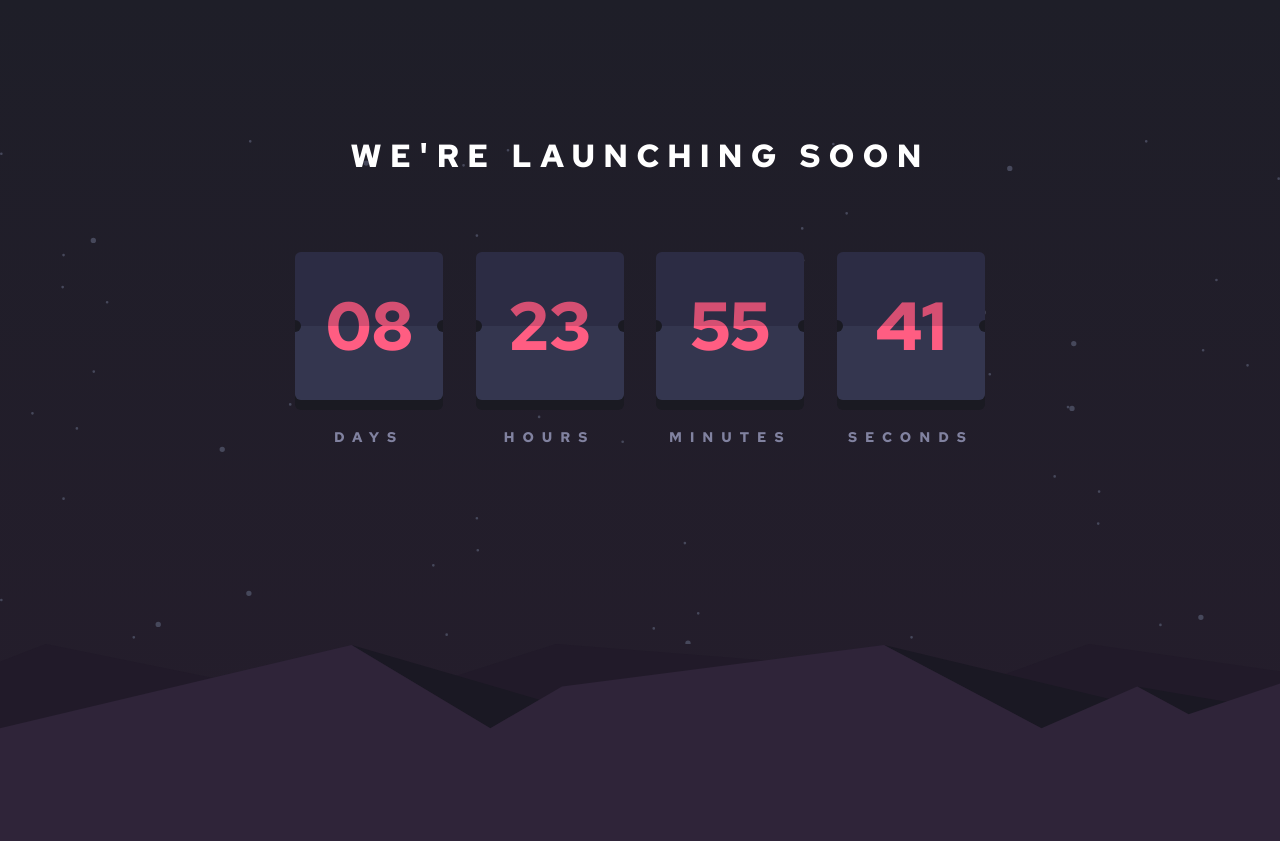
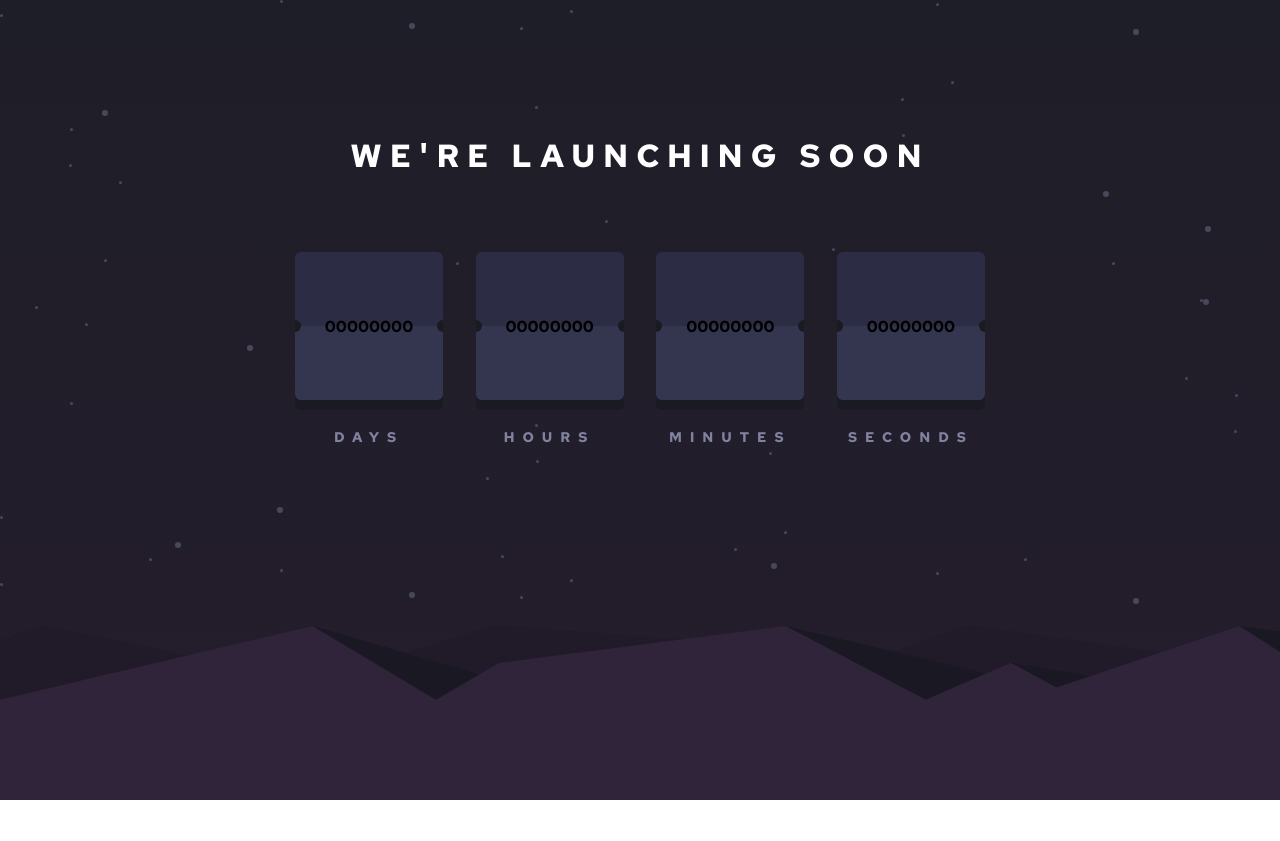
Before and after one commit to tyradire/launch-countdown-timer, a plain HTML site: page index.html in a window 1280 px wide. After the commit the page ends 800 px from the top, so only its background shows below. Drawn offline with Linux system fonts and the light colour scheme.

Commit message:
fix background

```diff
--- a/index.html
+++ b/index.html
@@ -15,41 +15,73 @@
   <div class="main">
     <h1 class="title">We're launching soon</h1>
     <div class="timer">
+
       <div class="timer__container">
         <div class="timer__cell">
-          <div class="timer__point"></div>
-          <p class="timer__number timer__days">08</p>
+          <div class="timer__point timer__point-left"></div>
+          <span class="timer__top">00</span>
+          <span class="timer__top-back">
+            <span>00</span>
+          </span>
+          <span class="timer__bottom">00</span>
+          <span class="timer__bottom-back">
+            <span>00</span>
+          </span>
           <div class="timer__point timer__point-right"></div>
         </div>
         <p class="timer__unit">Days</p>
       </div>
+
       <div class="timer__container">
         <div class="timer__cell">
-          <div class="timer__point"></div>
-          <p class="timer__number timer__hours">23</p>
+          <div class="timer__point timer__point-left"></div>
+          <span class="timer__top">00</span>
+          <span class="timer__top-back">
+            <span>00</span>
+          </span>
+          <span class="timer__bottom">00</span>
+          <span class="timer__bottom-back">
+            <span>00</span>
+          </span>
           <div class="timer__point timer__point-right"></div>
         </div>
         <p class="timer__unit">Hours</p>
       </div>
+
       <div class="timer__container">
         <div class="timer__cell">
-          <div class="timer__point"></div>
-          <p class="timer__number timer__minutes">55</p>
+          <div class="timer__point timer__point-left"></div>
+          <span class="timer__top">00</span>
+          <span class="timer__top-back">
+            <span>00</span>
+          </span>
+          <span class="timer__bottom">00</span>
+          <span class="timer__bottom-back">
+            <span>00</span>
+          </span>
           <div class="timer__point timer__point-right"></div>
         </div>
         <p class="timer__unit">Minutes</p>
       </div>
+
       <div class="timer__container">
         <div class="timer__cell">
-          <div class="timer__point"></div>
-          <p class="timer__number timer__seconds">41</p>
+          <div class="timer__point timer__point-left"></div>
+          <span class="timer__top">00</span>
+          <span class="timer__top-back">
+            <span>00</span>
+          </span>
+          <span class="timer__bottom">00</span>
+          <span class="timer__bottom-back">
+            <span>00</span>
+          </span>
           <div class="timer__point timer__point-right"></div>
         </div>
         <p class="timer__unit">Seconds</p>
       </div>
+
     </div>
   </div>
-  <footer class="footer"></footer>
   <script src="./scripts/index.js"></script>
 </body>
 </html>
--- a/styles/index.css
+++ b/styles/index.css
@@ -1,20 +1,21 @@
 .page {
-  background: linear-gradient(#1e1e28, 50%, #251d2c);
+  background: url('../images/bg-stars.svg'), linear-gradient(#1e1e28, 50%, #251d2c);
   font-family: 'Red Hat Text', sans-serif;
   margin: 0;
+  max-height: 100vh;
 }
 
 .main {
-  max-width: 1440px;
+  width: 100%;
+  height: 100vh;
   margin: 0 auto;
-  background-image: url('../images/bg-stars.svg');
-  background-repeat: repeat;
-  background-size: cover;
-  padding-bottom: 200px;
+  background: url('../images/pattern-hills.svg') no-repeat 0 bottom;
+  background-size: contain;
 }
 
 .title {
-  margin: 140px auto 0;
+  margin: 0;
+  padding-top: 140px;
   text-transform: uppercase;
   text-align: center;
   letter-spacing: .5rem;
@@ -58,8 +59,8 @@
 }
 
 .timer__unit {
+  margin: 30px auto 0;
   color: #8182a0;
-  margin: 30px auto 0;
   font-size: 14px;
   line-height: 14px;
   font-weight: 700;
@@ -70,21 +71,16 @@
 .timer__point {
   position: absolute;
   top: calc(50% - 6px);
-  left: -6px;
   width: 12px;
   height: 12px;
   border-radius: 50%;
   background-color: #1a1a22;
 }
 
-.timer__point-right {
-  left: 142px;
+.timer__point-left {
+  left: -6px;
 }
 
-.footer {
-  max-width: 1440px;
-  height: 197px;
-  margin: 0 auto;
-  background-image: url('../images/pattern-hills.svg');
-  background-repeat: no-repeat;
+.timer__point-right {
+  right: -6px;
 }
```
